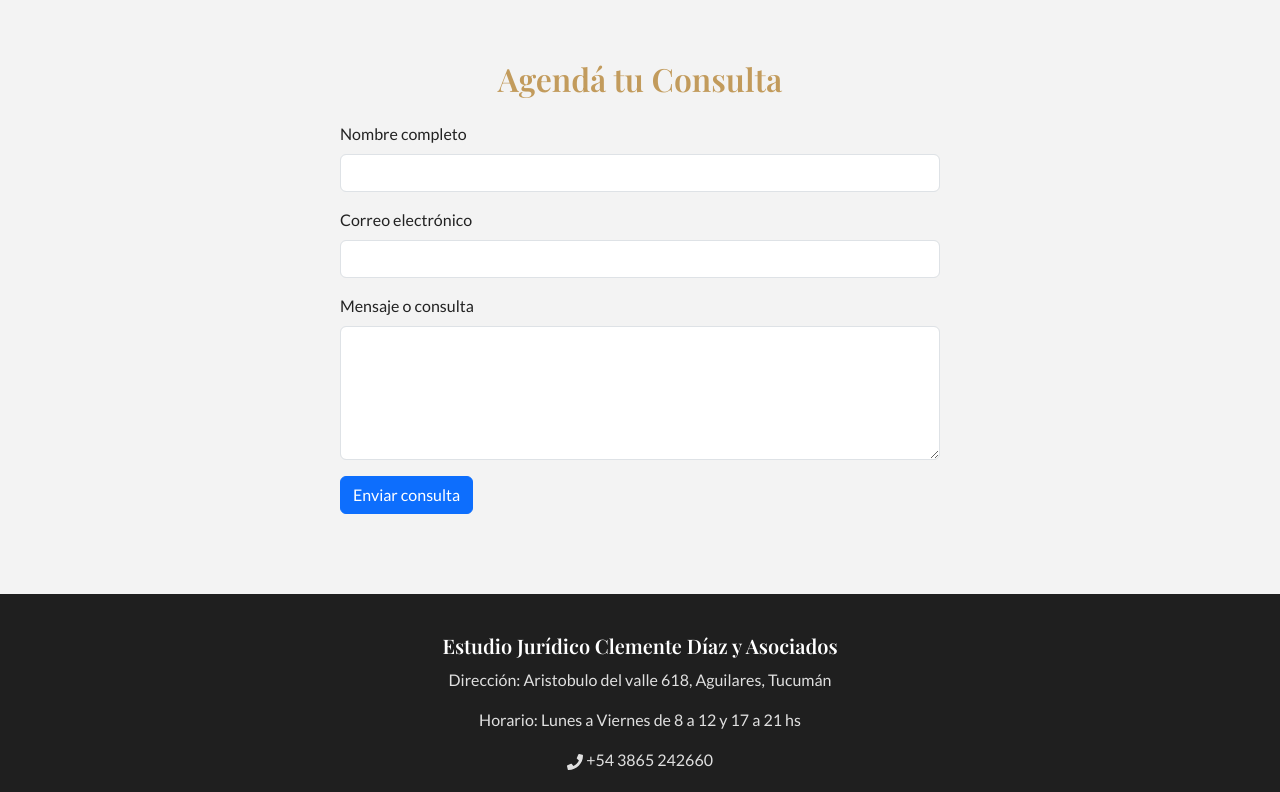
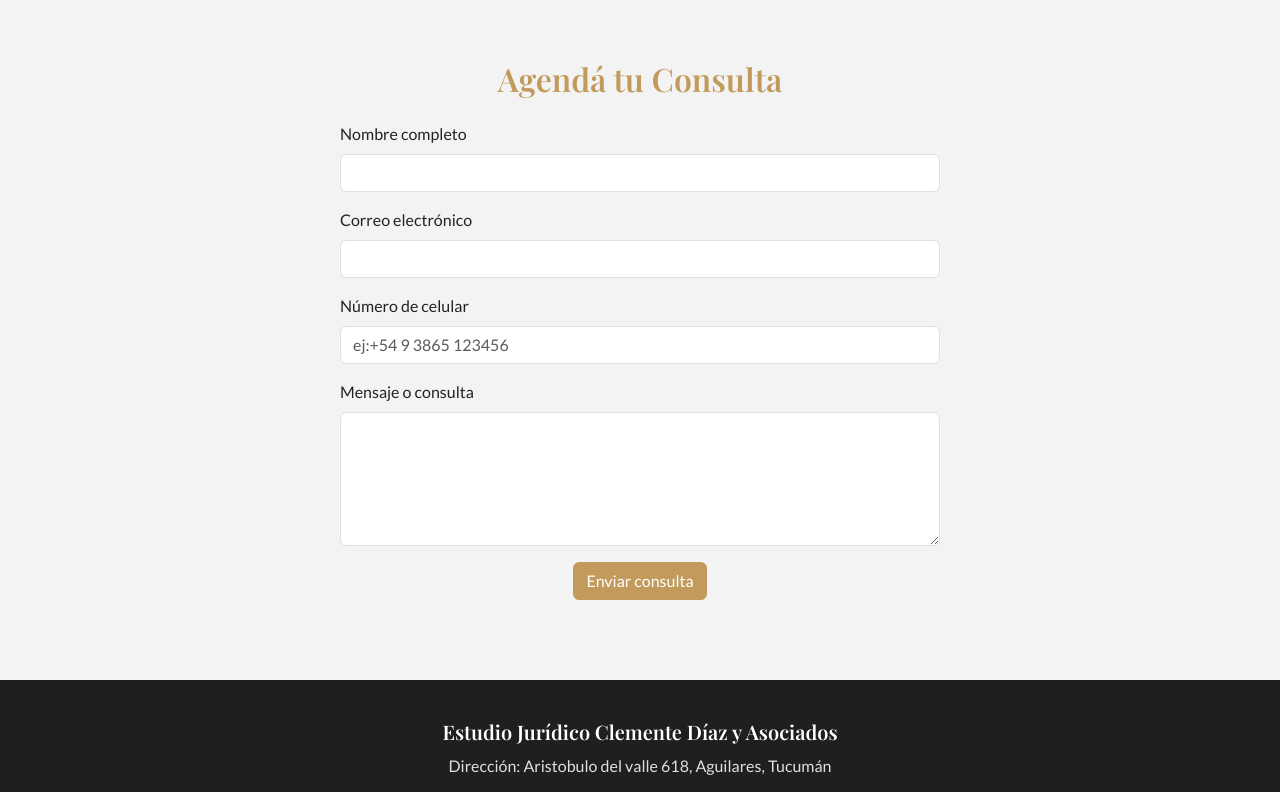
Before and after one commit to MarianoDiazz/Estudio-juridico-Clemente-Diaz, a React (Vite) app: page / in a window 1280 px wide. Shown: the part 2406-3198 px from the top of the page. Built offline with nearby package versions, Linux system fonts and the light colour scheme.

Commit message:
nuevo campo contacto -  fix pantalla mobile

```diff
--- a/src/App.css
+++ b/src/App.css
@@ -2,6 +2,7 @@
   margin: 0;
   padding: 0;
   box-sizing: border-box;
+  /* overflow-x: hidden; */
 }
 body {
   font-family: "Lato", sans-serif;
--- a/src/components/About/About.jsx
+++ b/src/components/About/About.jsx
@@ -7,7 +7,7 @@ const About = () => {
     <section id="sobre-nosotros" className="about-section">
       <Container>
         <Row className="align-items-center">
-          <Col md={6} data-aos="fade-right" data-aos-duration="800">
+          <Col md={6} data-aos="fade-up" data-aos-duration="800">
             <img
               src={NosotrosImg}
               alt="Sobre Nosotros"
@@ -16,9 +16,10 @@ const About = () => {
           </Col>
           <Col
             md={6}
-            data-aos="fade-left"
+            data-aos="fade-down"
             data-aos-duration="800"
             data-aos-delay="100"
+            className="mt-4"
           >
             <h2>Quiénes Somos</h2>
             <p>
--- a/src/components/Contact/ContactForm.css
+++ b/src/components/Contact/ContactForm.css
@@ -25,3 +25,7 @@
     transform: translateY(0);
   }
 }
+.btn-enviar-consulta {
+  background-color: #c29b5c;
+  border-color: #c29b5c;
+}
--- a/src/components/Contact/ContactForm.jsx
+++ b/src/components/Contact/ContactForm.jsx
@@ -13,20 +13,18 @@ const ContactForm = () => {
 
     emailjs
       .sendForm(
-        "service_02qgn6u", // <- reemplazá esto
-        "template_di2qsrm", // <- reemplazá esto
+        "service_02qgn6u", //  service ID
+        "template_di2qsrm", // template ID
         form.current,
-        "JVka5ILw2szm9COPB" // <- reemplazá esto
+        "JVka5ILw2szm9COPB" // public key
       )
       .then(
-        (result) => {
-          console.log(result.text);
+        () => {
           setSent(true);
           setError(false);
           form.current.reset();
         },
-        (error) => {
-          console.log(error.text);
+        () => {
           setError(true);
         }
       );
@@ -48,12 +46,27 @@ const ContactForm = () => {
             <Form.Control type="email" name="user_email" required />
           </Form.Group>
 
+          <Form.Group className="mb-3" controlId="formTelefono">
+            <Form.Label>Número de celular</Form.Label>
+            <Form.Control
+              type="tel"
+              name="user_phone"
+              placeholder="ej:+54 9 3865 123456"
+              pattern="[0-9+ ]+"
+              required
+            />
+          </Form.Group>
+
           <Form.Group className="mb-3" controlId="formMensaje">
             <Form.Label>Mensaje o consulta</Form.Label>
             <Form.Control as="textarea" rows={5} name="message" required />
           </Form.Group>
 
-          <Button variant="primary" type="submit">
+          <Button
+            className="btn-enviar-consulta justify-content-center d-flex mx-auto"
+            variant="primary"
+            type="submit"
+          >
             Enviar consulta
           </Button>
 
--- a/src/components/Header/Header.jsx
+++ b/src/components/Header/Header.jsx
@@ -5,7 +5,11 @@ const Header = () => {
   return (
     <header className="hero-section">
       <div className="overlay"></div>
-      <Container className="text-center hero-content" data-aos="fade-up">
+      <Container
+        className="text-center hero-content"
+        data-aos="fade-up"
+        data-aos-duration="900"
+      >
         <h1 className="hero-title">
           Estudio Jurídico Clemente Díaz y Asociados
         </h1>
--- a/src/components/Navbar/Navbar.jsx
+++ b/src/components/Navbar/Navbar.jsx
@@ -7,7 +7,7 @@ const CustomNavbar = () => {
   return (
     <Navbar expand="lg" variant="dark" fixed="top" className="custom-navbar">
       <Container>
-        <Navbar.Brand href="#home">
+        <Navbar.Brand href="#">
           <img
             src={Logo}
             alt="Logo Estudio Jurídico"
--- a/src/components/WhyChoseUs/WhyChooseUs.jsx
+++ b/src/components/WhyChoseUs/WhyChooseUs.jsx
@@ -26,14 +26,14 @@ const WhyChooseUs = () => {
     <section className="why-section" id="por-que-elegirnos">
       <Container>
         <Row className="align-items-center">
-          <Col lg={6} sm={12} data-aos="fade-right">
+          <Col lg={6} sm={12} data-aos="fade-up">
             <img
               src={img}
               alt="Estudio jurídico"
               className="why-image d-flex justify-content-center mx-auto"
             />
           </Col>
-          <Col lg={6} data-aos="fade-left" className="my-4">
+          <Col lg={6} data-aos="fade-down" className="my-4">
             <h2 className="mb-4">¿Por qué elegirnos?</h2>
             <ul className="why-list">
               {reasons.map((item, index) => (
```
